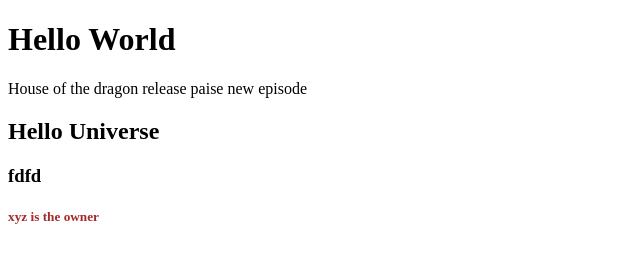
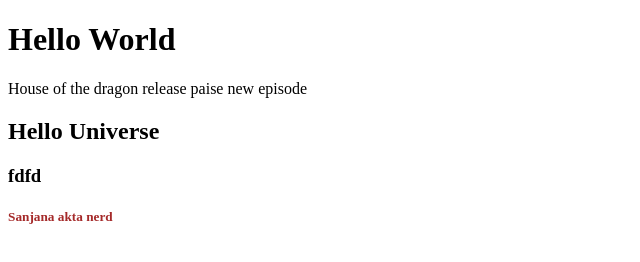
Before and after one commit to Shihab-Chowdhury/solid-meme, a plain HTML site: page index.html in a window 1280 px wide. Shown: the full height of the page, 0-640 px from the left. Drawn offline with Linux system fonts and the light colour scheme.

Commit message:
sanjana request

```diff
--- a/index.html
+++ b/index.html
@@ -11,7 +11,7 @@
     <p>House of the dragon release paise new episode</p>
     <h2>Hello Universe</h2>
     <h3>fdfd</h3>
-    <h5 style="color:brown">xyz is the owner</h5>
+    <h5 style="color:brown">Sanjana akta nerd</h5>
 
 </body>
 </html>
```
